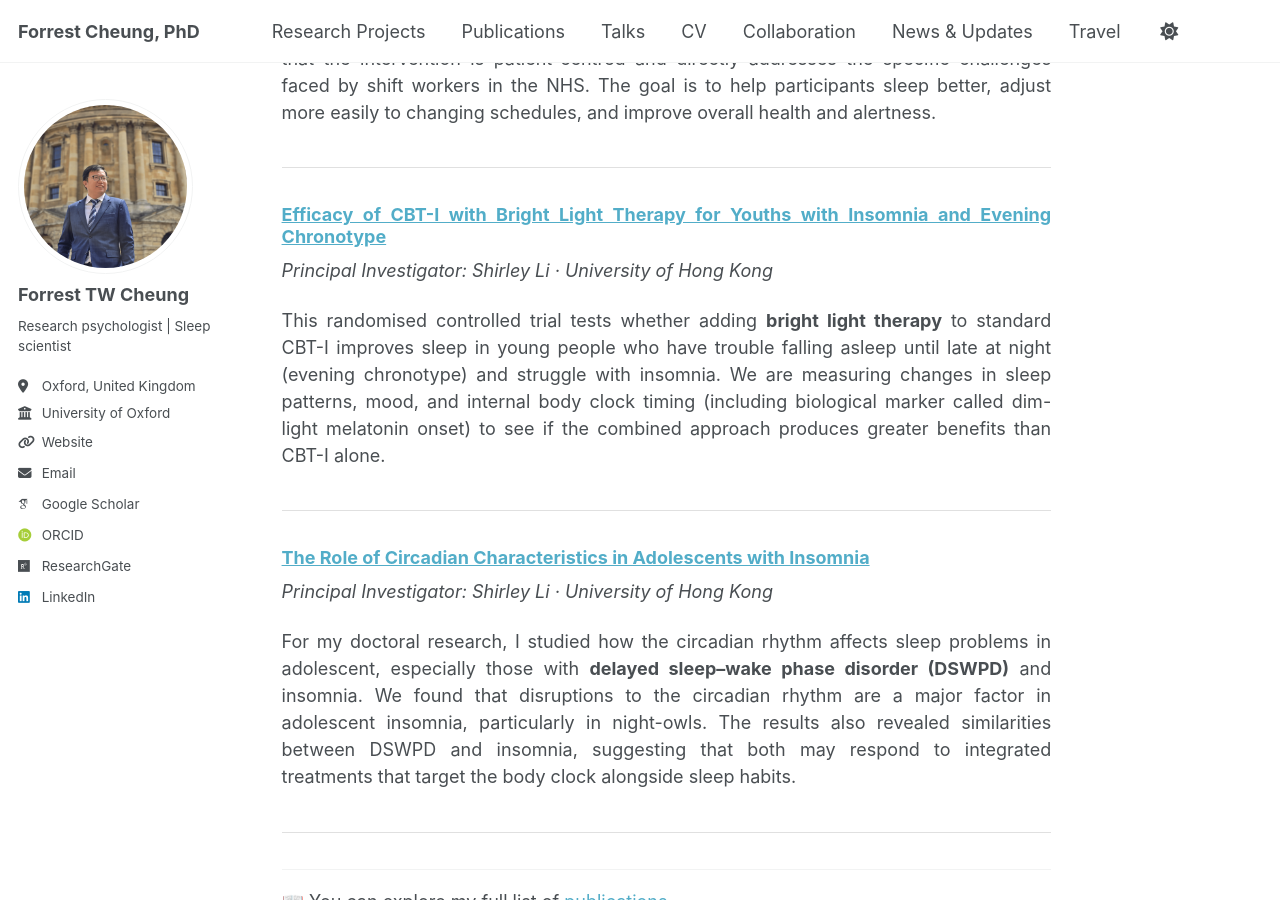
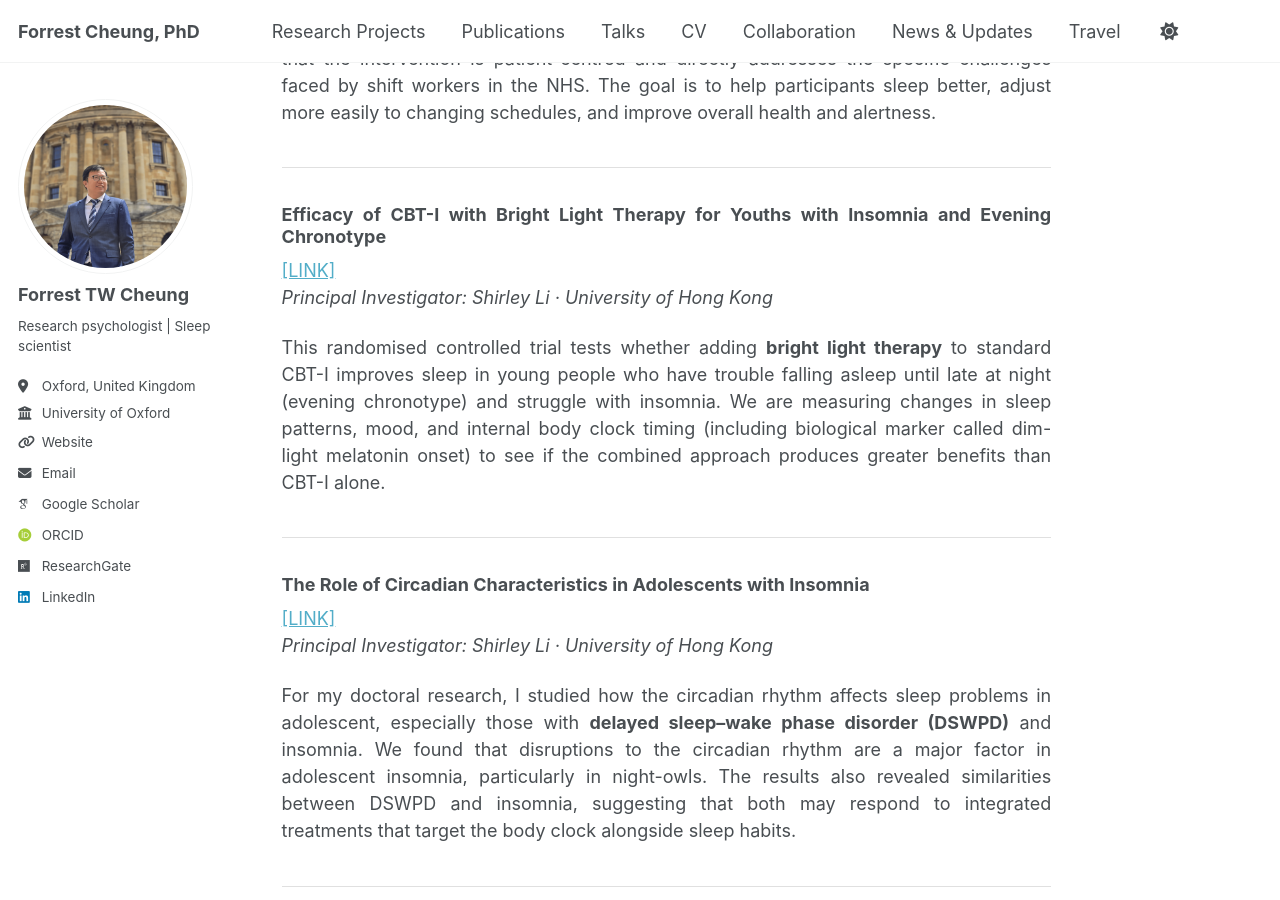
Before and after one commit to forrestcheungtw/forrestcheungtw.github.io, a Jekyll site: the page built from _pages/research.md, in a window 1280 px wide and 900 px high, scrolled down 639 px. Built offline with Jekyll 4.4.1, drawn with Linux system fonts in a browser that asks for light colours; some web fonts are replaced.

Commit message:
Updated 1 file via CloudCannon.

```diff
--- a/_pages/research.md
+++ b/_pages/research.md
@@ -20,11 +20,7 @@ My research centres on **behavioral sleep and circadian medicine**, with a focus
 </div>
 
 <div class="project-block" style="text-align: justify;">
-  <h3>
-  <a href="https://sleep.hku.hk/projects/cbti-light/" target="_blank" rel="noopener noreferrer nofollow">
-    Efficacy of CBT-I with Bright Light Therapy for Youths with Insomnia and Evening Chronotype
-  </a>
-</h3>
+  <h3>Efficacy of CBT-I with Bright Light Therapy for Youths with Insomnia and Evening Chronotype</h3> <a href="https://sleep.hku.hk/projects/cbti-light/" target="_blank" rel="noopener noreferrer nofollow">[LINK]</a>
   <p><em>Principal Investigator: Shirley Li · University of Hong Kong</em></p>
   <p>
     This randomised controlled trial tests whether adding <strong>bright light therapy</strong> to standard CBT-I improves sleep in young people who have trouble falling asleep until late at night (evening chronotype) and struggle with insomnia. We are measuring changes in sleep patterns, mood, and internal body clock timing (including biological marker called dim-light melatonin onset) to see if the combined approach produces greater benefits than CBT-I alone.
@@ -32,11 +28,7 @@ My research centres on **behavioral sleep and circadian medicine**, with a focus
 </div>
 
 <div class="project-block" style="text-align: justify;">
-  <h3>
-  <a href="https://sleep.hku.hk/projects/insomnia-dlmo/" target="_blank" rel="noopener noreferrer nofollow">
-    The Role of Circadian Characteristics in Adolescents with Insomnia
-  </a>
-</h3>
+  <h3>The Role of Circadian Characteristics in Adolescents with Insomnia</h3> <a href="https://sleep.hku.hk/projects/insomnia-dlmo/" target="_blank" rel="noopener noreferrer nofollow">[LINK]</a>
   <p><em>Principal Investigator: Shirley Li · University of Hong Kong</em></p>
   <p>
     For my doctoral research, I studied how the circadian rhythm affects sleep problems in adolescent, especially those with <strong>delayed sleep–wake phase disorder (DSWPD)</strong> and insomnia. We found that disruptions to the circadian rhythm are a major factor in adolescent insomnia, particularly in night-owls. The results also revealed similarities between DSWPD and insomnia, suggesting that both may respond to integrated treatments that target the body clock alongside sleep habits.
```
